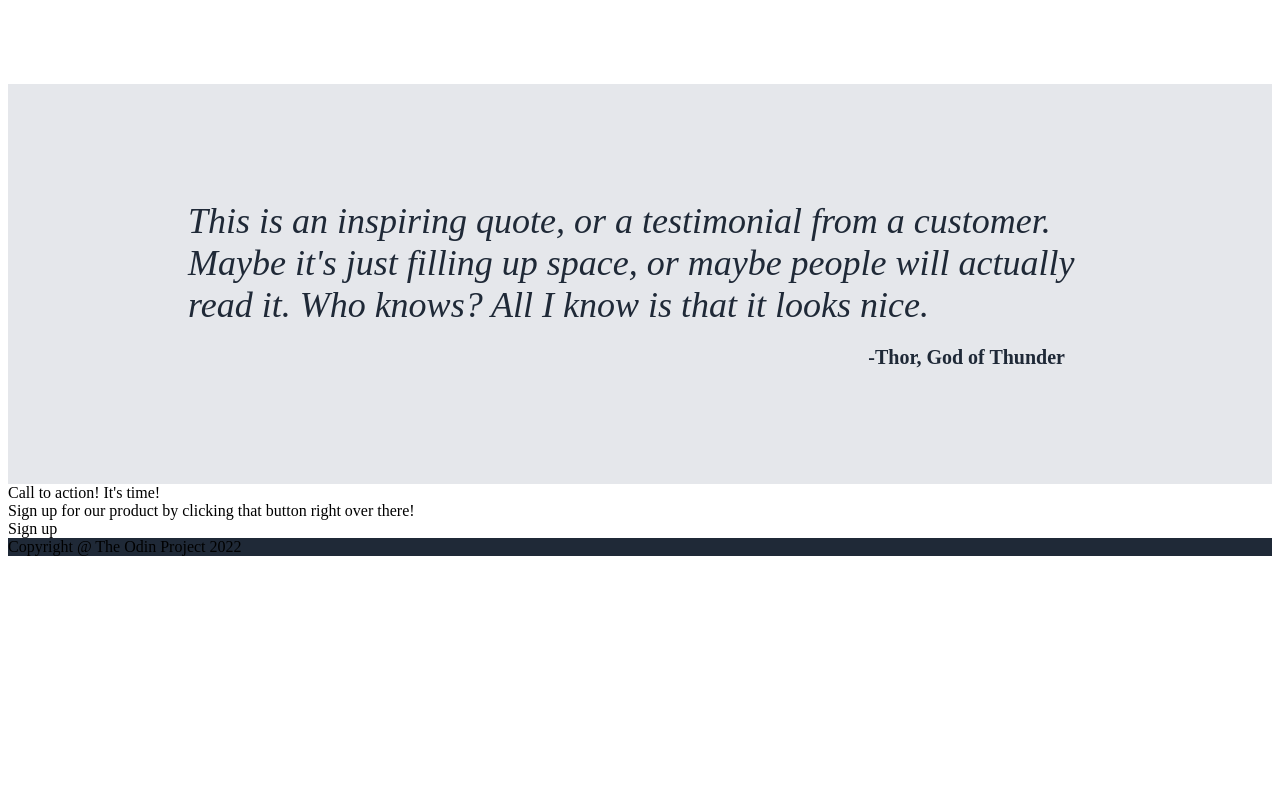
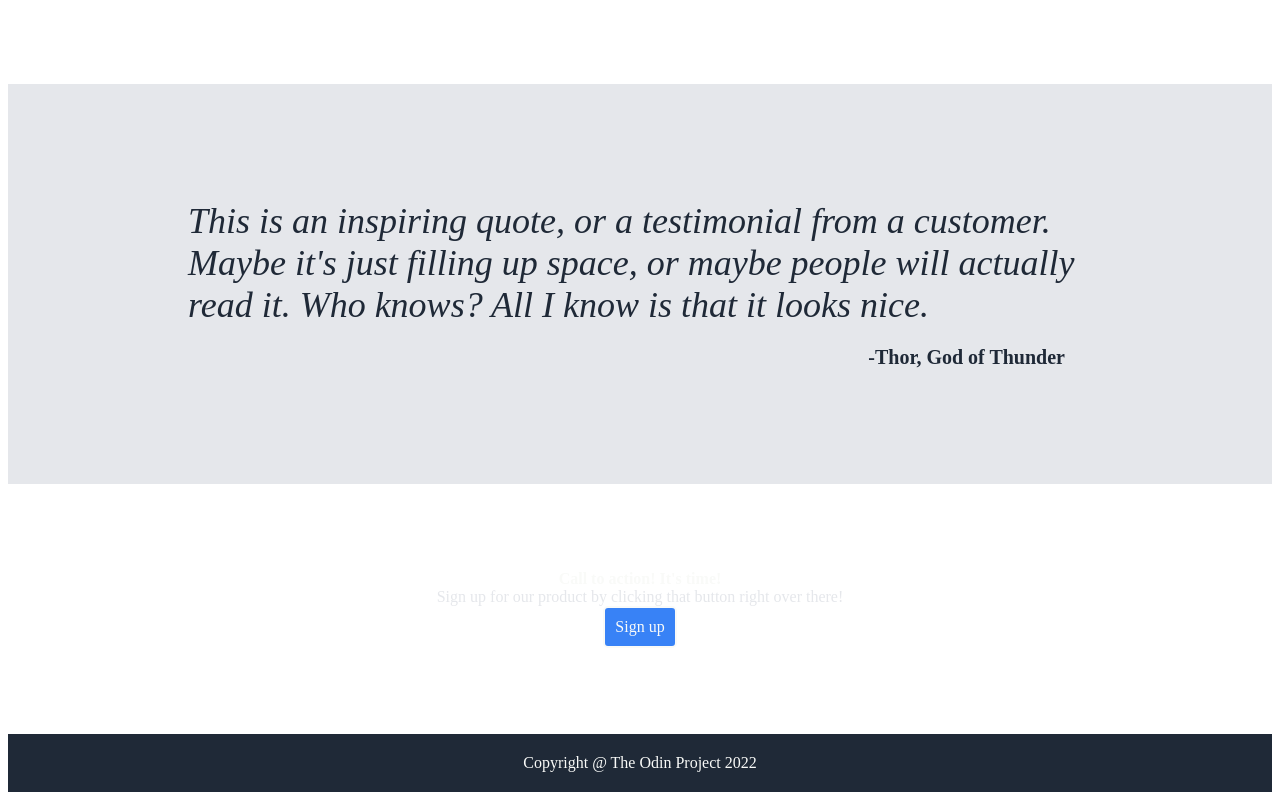
Before and after one commit to Gonkas07/landingpage1, a plain HTML site: page index.html in a window 1280 px wide. Shown: the part 813-1613 px from the top of the page. Before the commit the page ends 1377 px from the top, so only its background shows below. Drawn offline with Linux system fonts and the light colour scheme.

Commit message:
index.html

```diff
--- a/styles.css
+++ b/styles.css
@@ -165,3 +165,55 @@ body {
     color: #1F2937;
     font-size: 20px;
 }
+
+
+
+
+
+.part-4 {
+    display: flex;
+    flex-direction: column;
+    height: 250px;
+    justify-content: center;
+    align-items: center;
+}
+
+.box {
+    display: flex;
+    padding: 30px 100px;
+    background-color: #3882F6;
+    gap: 50px;
+    border-radius: 3px;
+}
+
+.title-3 {
+    color: #F9FAF8;
+    font-weight: bolder;
+}
+
+.title-3-subtext {
+    color: #E5E7EB;
+}
+
+.button-2 {
+    background-color: #3882F6;
+    border: 2px solid #F9FAF8;
+    border-radius: 5px;
+    padding: 10px;
+    color: #F9FAF8;
+}
+
+.button-2:hover {
+    background-color: #95b6ee;
+    transition: 0,3s;
+}
+
+
+
+.footer {
+    color: #F9FAF8;
+    display: flex;
+    justify-content: center;
+    align-items: center;
+    padding: 20px;
+}
```
